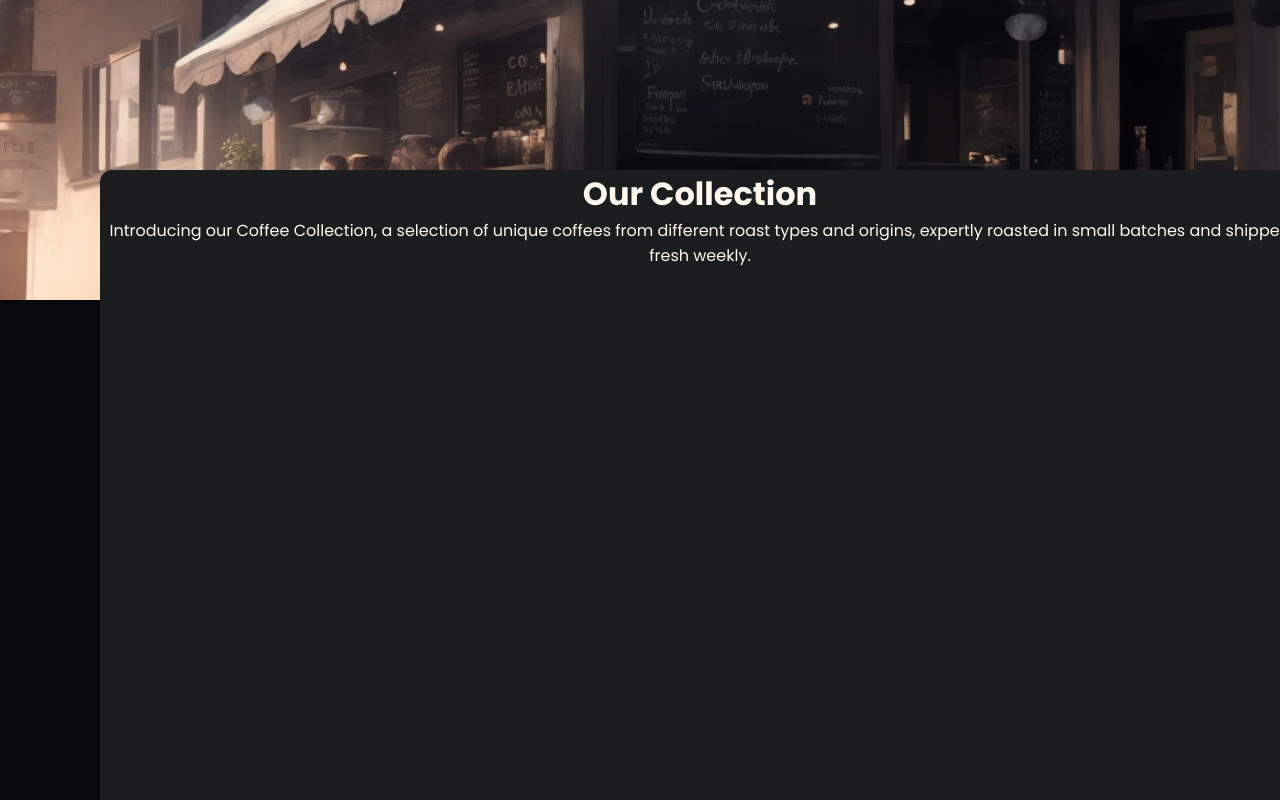
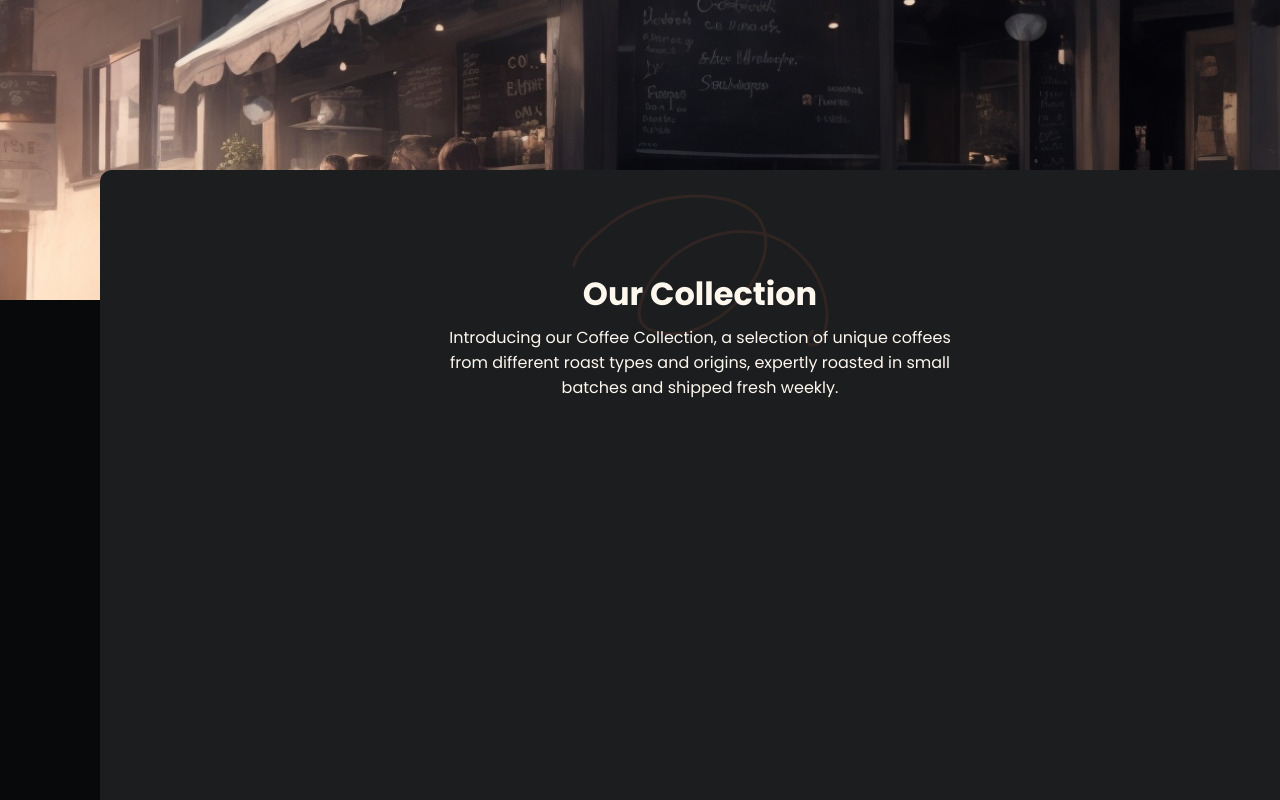
Before and after one commit to VictoriaTorres0/Coffee-list, a React (Create React App) app: page / in a window 1280 px wide. Shown: the top 800 px of the page. Built offline with nearby package versions, Linux system fonts and the light colour scheme.

Commit message:
Se agregó un nuevo contenedor en ListCoffeeContainer.jsx para que contenga un vector y otro contenedor dentro que contiene el titulo y un texto.

```diff
--- a/src/ListCoffeeContainer.css
+++ b/src/ListCoffeeContainer.css
@@ -9,5 +9,19 @@
 }
 .article-container {
   color: #fef7ee;
+  background-image: url(./assets/images/vector.svg);
+  background-repeat: no-repeat;
+  height: 20%;
+  background-position: center;
   text-align: center;
 }
+
+.article-content {
+  padding: 100px;
+  text-align: center;
+}
+
+.article-content__paragraph {
+  text-align: center;
+  margin: 7px 231px 0px;
+}
--- a/src/ListCoffeeContainer.jsx
+++ b/src/ListCoffeeContainer.jsx
@@ -1,15 +1,18 @@
 import React from "react";
 import "./ListCoffeeContainer.css";
+import Parrafos from "./Parrafos.jsx";
 function Listcoffeecontainer() {
   return (
     <div className="list-coffee-container">
       <div className="article-container">
-        <h1>Our Collection</h1>
-        <p>
-          Introducing our Coffee Collection, a selection of unique coffees from
-          different roast types and origins, expertly roasted in small batches
-          and shipped fresh weekly.
-        </p>
+        <div className="article-content">
+          <h1 className="article-content__title">Our Collection</h1>
+          <p className="article-content__paragraph">
+            Introducing our Coffee Collection, a selection of unique coffees
+            from different roast types and origins, expertly roasted in small
+            batches and shipped fresh weekly.
+          </p>
+        </div>
       </div>
     </div>
   );
```
Also changed, not shown: src/Parrafos.jsx (added).
